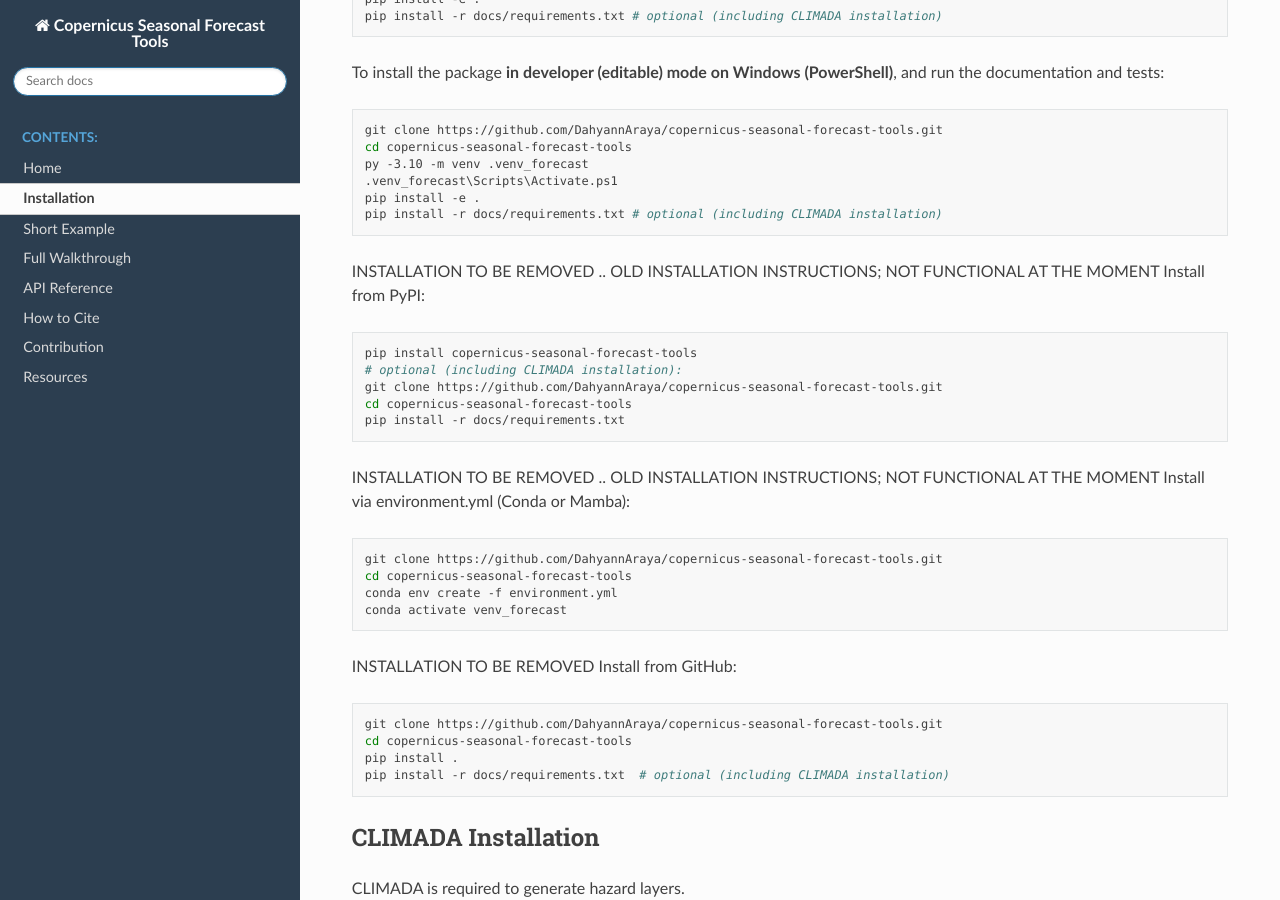
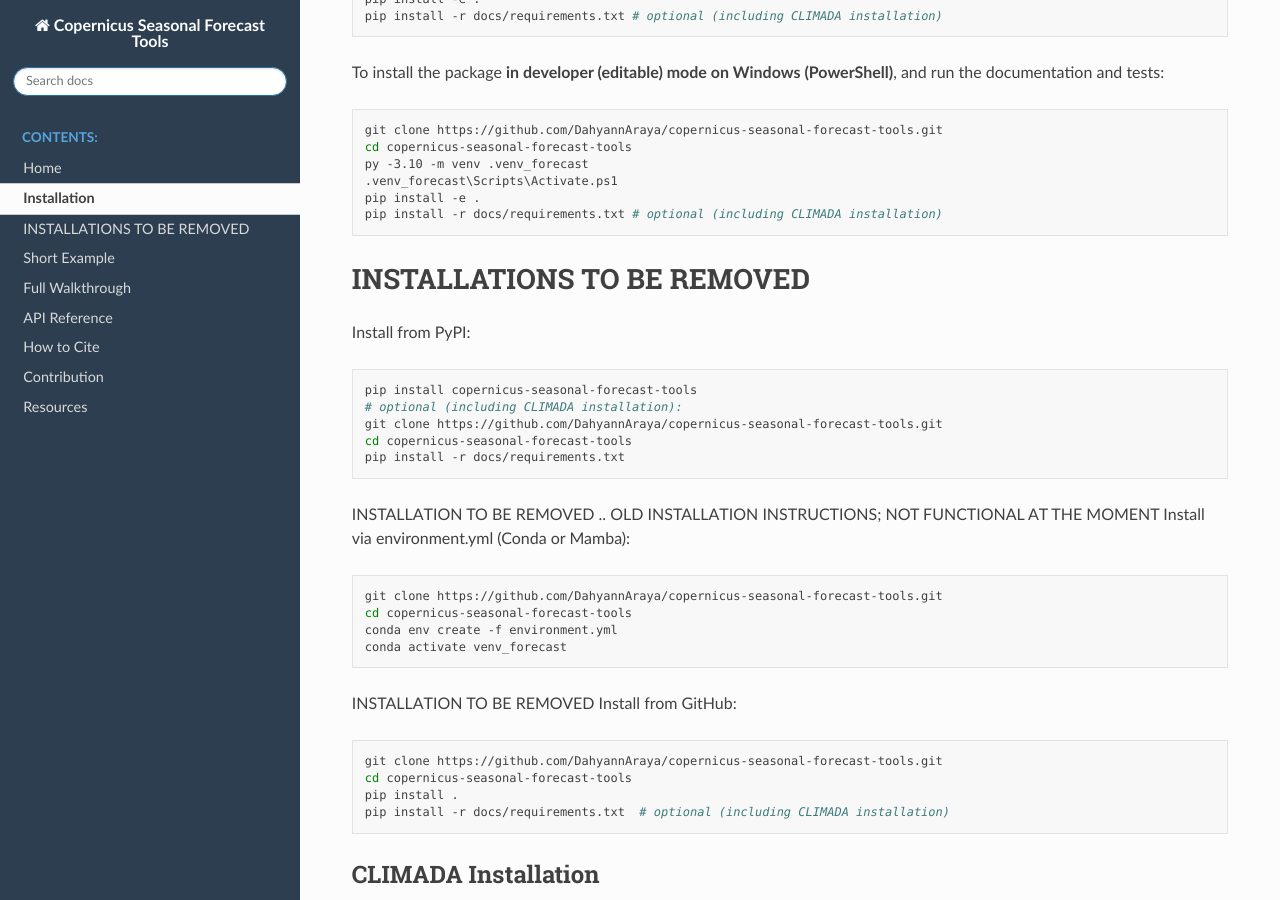
Before and after one commit to DahyannAraya/copernicus-seasonal-forecast-tools, a Sphinx documentation site: the page built from docs/source/installation.rst, in a window 1280 px wide and 900 px high, scrolled down 810 px. Built offline with Sphinx 7.4.7 and the Read the Docs theme 3.1.0, drawn with Linux system fonts in a browser that asks for light colours.

Commit message:
update readthedocs installation

```diff
--- a/docs/source/installation.rst
+++ b/docs/source/installation.rst
@@ -67,9 +67,9 @@ To install the package **in developer (editable) mode on Windows (PowerShell)**,
    pip install -e .
    pip install -r docs/requirements.txt # optional (including CLIMADA installation)
 
+INSTALLATIONS TO BE REMOVED
+===========================
 
-INSTALLATION TO BE REMOVED
-.. OLD INSTALLATION INSTRUCTIONS; NOT FUNCTIONAL AT THE MOMENT
 Install from PyPI:
 
 .. code-block:: bash
```
